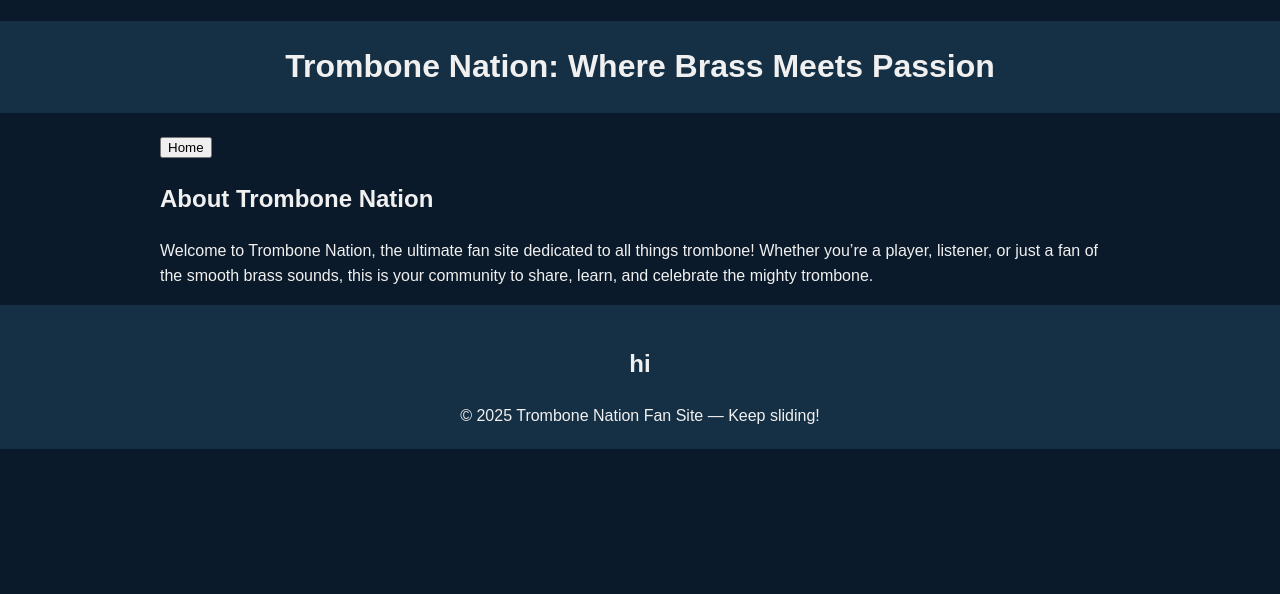
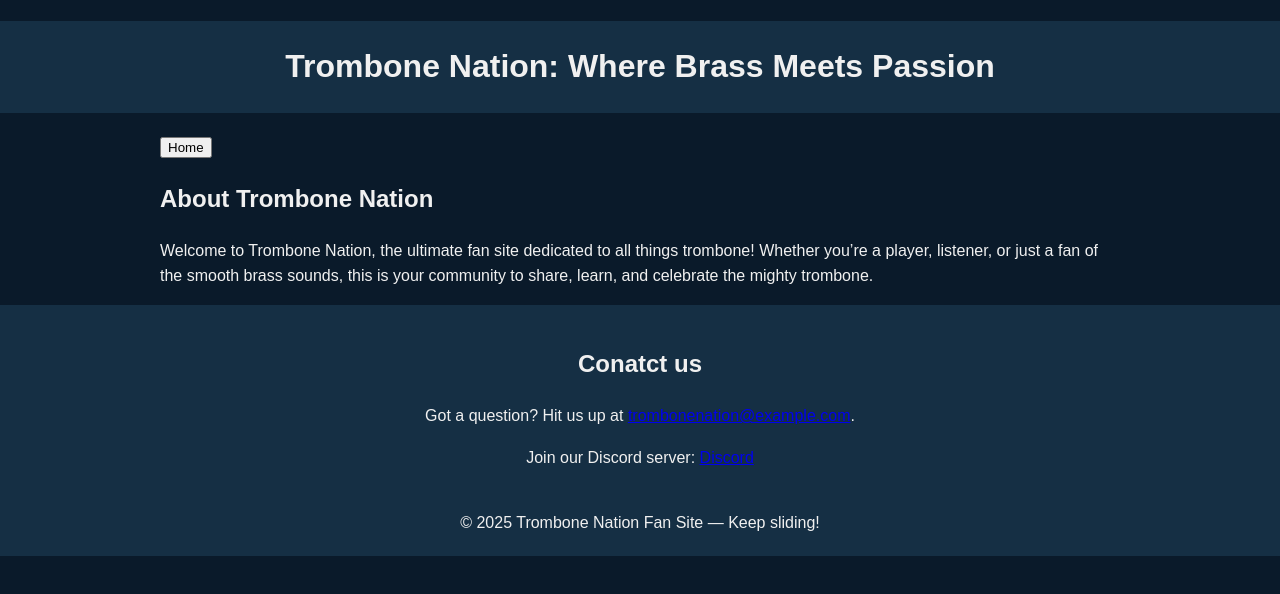
Before and after one commit to SleepyTerrence1/Trombone-Nation, a plain HTML site: page index.html in a window 1280 px wide. Drawn offline with Linux system fonts and the light colour scheme.

Commit message:
Added a footer

```diff
--- a/index.html
+++ b/index.html
@@ -28,12 +28,16 @@
   </section>
 
 
-
+    <section class="footerdne">
+ <h1>Conatct us</h1>
+ <p>Got a question? Hit us up at <a href="mailto:trombonenation@example.com">trombonenation@example.com</a>.</p>
+    Join our Discord server:
+    <a href="#">Discord</a>
+     </section>
   <script src="1Main.js"></script>
   </body>
 <footer>
   <section class="footerdne">
-    <h1>hi</h1>
     © 2025 Trombone Nation Fan Site — Keep sliding!
   </section>
 
```
